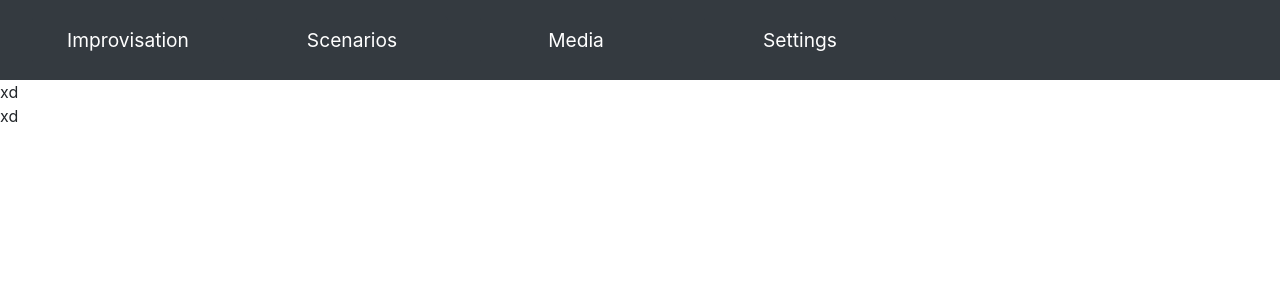
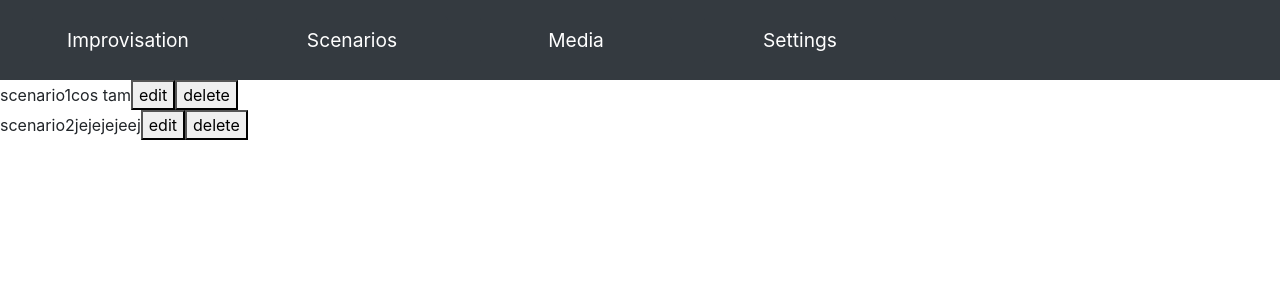
Before and after one commit to robotpepperbsc/PepperBSc-Frontend, a React (Create React App) app in the folder pepper-workshop-frontend/: page /scenarios in a window 1280 px wide. Shown: the top 300 px of the page. Built offline with nearby package versions, Linux system fonts and the light colour scheme.

Commit message:
include scenario list into scenario compoennt

```diff
--- a/pepper-workshop-frontend/src/components/Scenarios/ScenarioList/ScenarioList.js
+++ b/pepper-workshop-frontend/src/components/Scenarios/ScenarioList/ScenarioList.js
@@ -1,12 +1,19 @@
 import React from "react";
 import PropTypes from "prop-types";
+import ScenarioListItem from "./ScenarioListItem";
 
 function ScenarioList(props) {
   const { scenarios } = props;
   return (
     <div>
       {scenarios.map(scenario => {
-        return <div>xd</div>;
+        return (
+          <ScenarioListItem
+            name={scenario.name}
+            description={scenario.description}
+            date={scenario.date}
+          ></ScenarioListItem>
+        );
       })}
     </div>
   );
```
